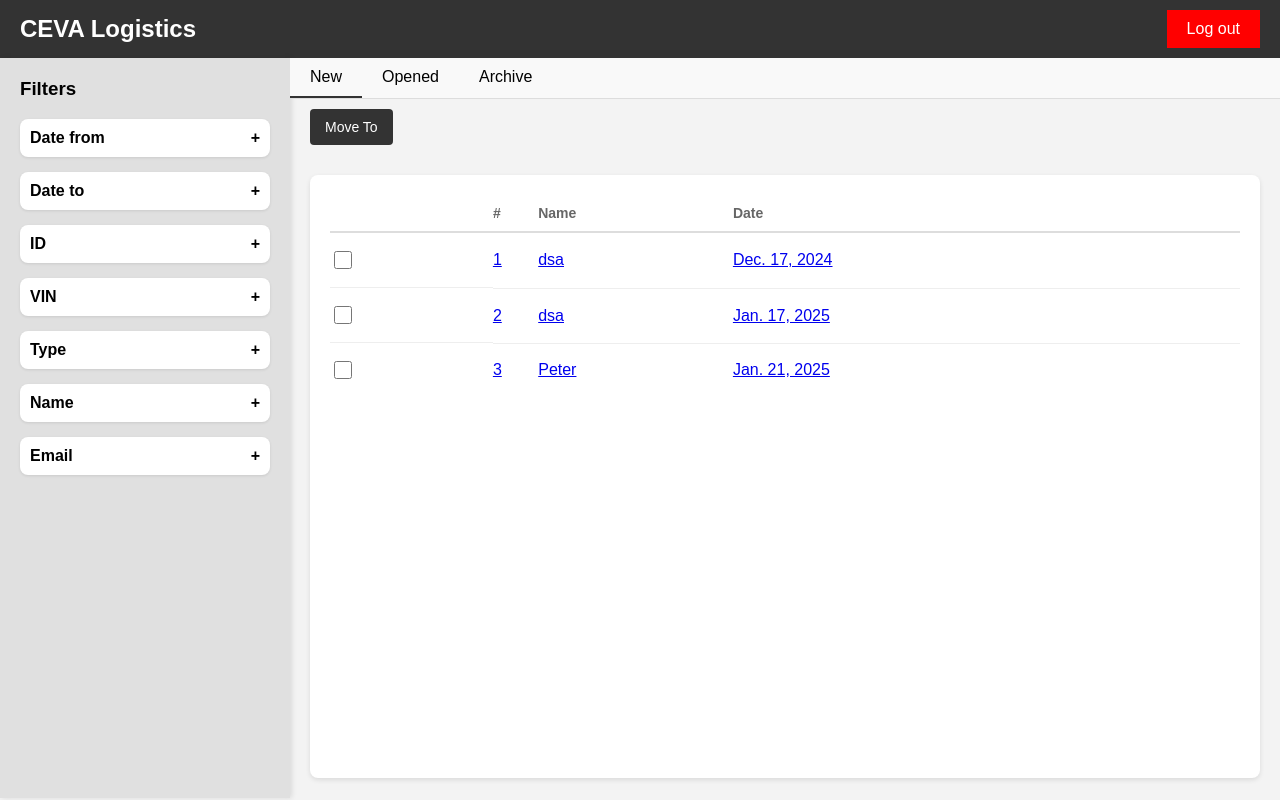
After one commit to TIS2024-FMFI/vehicle-delivery, a Django app: page /agent_dashboard in a window 1280 px wide. The commit adds this page. Run offline with Django 5.2, Linux system fonts and the light colour scheme; data comes from the database, SQL or seed files in the repository; both versions use the stored data as it was after the commit.

Commit message:
adding date field CommunicationForm, Adding agent_dashboard

```diff
--- a/VehicleDelivery/main/models.py
+++ b/VehicleDelivery/main/models.py
@@ -94,6 +94,7 @@ class CommunicationModel(models.Model):
     second_name = models.CharField(max_length=30)
     first_name = models.CharField(max_length=30)
     email = models.EmailField()
+    date = models.DateField(null=True, blank=True, default=datetime.date.today)
 
     #Poznamka
     message = models.TextField()
--- /dev/null
+++ b/VehicleDelivery/main/templates/agent_dashboard.html
@@ -0,0 +1,309 @@
+<!DOCTYPE html>
+<html lang="en">
+<head>
+    <meta charset="UTF-8">
+    <meta name="viewport" content="width=device-width, initial-scale=1.0">
+    <title>Dashboard</title>
+    <style>
+        body {
+            margin: 0;
+            font-family: Arial, sans-serif;
+            background-color: #f3f3f3;
+        }
+
+        /* Header */
+        header {
+            background-color: #333;
+            color: white;
+            padding: 10px 20px;
+            display: flex;
+            justify-content: space-between;
+            align-items: center;
+        }
+
+        header .logo {
+            font-size: 24px;
+            font-weight: bold;
+        }
+
+        header .logout {
+            background-color: red;
+            color: white;
+            border: none;
+            padding: 10px 20px;
+            cursor: pointer;
+            font-size: 16px;
+        }
+
+        /* Main layout */
+        .container {
+            display: flex;
+            height: calc(100vh - 60px);
+        }
+
+        /* Sidebar */
+        .sidebar {
+            background-color: #e0e0e0;
+            width: 250px;
+            padding: 20px;
+            box-shadow: 2px 0 5px rgba(0, 0, 0, 0.1);
+        }
+
+        .sidebar h3 {
+            margin-top: 0;
+        }
+
+        .filter-item {
+            margin-top: 15px;
+            background-color: white;
+            padding: 10px;
+            border-radius: 8px;
+            box-shadow: 0 1px 3px rgba(0, 0, 0, 0.1);
+        }
+
+        .filter-item label {
+            display: flex;
+            align-items: center;
+            cursor: pointer;
+            font-weight: bold;
+        }
+
+        .filter-item input {
+            width: 90%;
+            padding: 8px;
+            margin-top: 5px;
+            border: 1px solid #ccc;
+            border-radius: 4px;
+            display: none;
+        }
+
+        .filter-item .toggle {
+            margin-left: auto;
+            font-size: 16px;
+            cursor: pointer;
+            user-select: none;
+        }
+
+        /* Content area */
+        .content {
+            flex: 1;
+            display: flex;
+            flex-direction: column;
+        }
+
+        .tabs {
+            background-color: #f9f9f9;
+            display: flex;
+            justify-content: start;
+            border-bottom: 1px solid #ddd;
+        }
+
+        .tabs button {
+            padding: 10px 20px;
+            background-color: #f9f9f9;
+            border: none;
+            cursor: pointer;
+            font-size: 16px;
+            border-bottom: 2px solid transparent;
+            transition: border-color 0.3s;
+        }
+
+        .tabs button.active {
+            border-color: #333;
+        }
+
+        .table-container {
+            flex: 1;
+            overflow-y: auto;
+            padding: 20px;
+            background-color: white;
+            box-shadow: 0 2px 5px rgba(0, 0, 0, 0.1);
+            border-radius: 8px;
+            margin: 20px;
+            position: relative;
+        }
+
+        .table-action {
+            margin: 10px 20px;
+        }
+
+        .table-action button {
+            padding: 10px 15px;
+            background-color: #333;
+            color: white;
+            border: none;
+            border-radius: 4px;
+            cursor: pointer;
+            font-size: 14px;
+            transition: background-color 0.3s;
+        }
+
+        .table-action button:hover {
+            background-color: #555;
+        }
+
+        table {
+            width: 100%;
+            border-collapse: collapse;
+        }
+
+        table th {
+            text-align: left;
+            padding: 10px 0;
+            border-bottom: 2px solid #ddd;
+            font-size: 14px;
+            color: #666;
+        }
+
+        table td {
+            padding: 15px 0;
+            border-bottom: 1px solid #eee;
+            align-items: center;
+        }
+
+        table td:first-child {
+            display: flex;
+            align-items: center;
+        }
+
+        table td:last-child {
+            justify-content: space-between;
+        }
+
+        .checkbox {
+            margin-right: 10px;
+        }
+
+        table tr:last-child td {
+            border-bottom: none;
+        }
+
+        /* Highlight row when checkbox is checked */
+        table tr.highlight {
+            background-color: #d4f8d4;
+        }
+
+        /* Modern Checkbox Styling */
+        input[type="checkbox"] {
+            width: 18px;
+            height: 18px;
+            cursor: pointer;
+            accent-color: #333;
+        }
+    </style>
+    <script>
+        document.addEventListener('DOMContentLoaded', () => {
+            const toggles = document.querySelectorAll('.filter-item .toggle');
+
+            toggles.forEach(toggle => {
+                toggle.addEventListener('click', () => {
+                    const input = toggle.parentElement.nextElementSibling;
+                    const isVisible = input.style.display === 'block';
+                    input.style.display = isVisible ? 'none' : 'block';
+                    toggle.textContent = isVisible ? '+' : '-';
+                });
+            });
+
+            const checkboxes = document.querySelectorAll('.checkbox');
+
+            checkboxes.forEach(checkbox => {
+                checkbox.addEventListener('change', () => {
+                    const row = checkbox.closest('tr');
+                    if (checkbox.checked) {
+                        row.classList.add('highlight');
+                    } else {
+                        row.classList.remove('highlight');
+                    }
+                });
+            });
+        });
+    </script>
+</head>
+<body>
+    <header>
+        <div class="logo">CEVA Logistics</div>
+        <button class="logout">Log out</button>
+    </header>
+
+    <div class="container">
+        <!-- Sidebar -->
+        <div class="sidebar">
+            <h3>Filters</h3>
+            <div class="filter-item">
+                <label for="date-from">Date from <span class="toggle">+</span></label>
+                <input type="date" id="date-from">
+            </div>
+
+            <div class="filter-item">
+                <label for="date-to">Date to <span class="toggle">+</span></label>
+                <input type="date" id="date-to">
+            </div>
+
+            <div class="filter-item">
+                <label for="id">ID <span class="toggle">+</span></label>
+                <input type="text" id="id">
+            </div>
+
+            <div class="filter-item">
+                <label for="vin">VIN <span class="toggle">+</span></label>
+                <input type="text" id="vin">
+            </div>
+
+            <div class="filter-item">
+                <label for="type">Type <span class="toggle">+</span></label>
+                <input type="text" id="type">
+            </div>
+
+            <div class="filter-item">
+                <label for="name">Name <span class="toggle">+</span></label>
+                <input type="text" id="name">
+            </div>
+
+            <div class="filter-item">
+                <label for="email">Email <span class="toggle">+</span></label>
+                <input type="email" id="email">
+            </div>
+        </div>
+
+        <!-- Content -->
+        <div class="content">
+            <!-- Tabs -->
+            <div class="tabs">
+                <button class="active">New</button>
+                <button>Opened</button>
+                <button>Archive</button>
+            </div>
+
+            <!-- Table Action Button -->
+            <div class="table-action">
+                <button>Move To</button>
+            </div>
+
+            <!-- Table -->
+            <div class="table-container">
+                <table>
+                    <thead>
+                        <tr>
+                            <th></th>
+                            <th>#</th>
+                            <th>Name</th>
+                            <th>Date</th>
+                        </tr>
+                    </thead>
+                    <tbody>
+                        {% for entry in entries %}
+                            <tr>
+                                <td><input type="checkbox" class="checkbox"></td>
+                                <td><a href="{% url 'entry_detail' entry.id %}">{{entry.id}}</a></td>
+                                <td><a href="{% url 'entry_detail' entry.id %}">{{entry.first_name}}</a></tb>
+                                <td><a href="{% url 'entry_detail' entry.id %}">{{entry.date}}</a></td>
+                            </tr>
+                        {% endfor %}
+                        <!-- Add more rows as needed -->
+                    </tbody>
+                </table>
+            </div>
+        </div>
+    </div>
+</body>
+</html>
--- a/VehicleDelivery/main/templates/base.html
+++ b/VehicleDelivery/main/templates/base.html
@@ -23,7 +23,7 @@
                 <li><a href="{% url 'form_all' %}">Reports</a></li>
             </ul>
             <div class="navbar-login">
-                <a href="{% url 'home' %}" class="login-button">Login</a>
+                <a href="{% url 'agent_dashboard'%}" class="login-button">Login</a>
             </div>
         </nav>
     </header>
--- a/VehicleDelivery/main/templates/form_communication.html
+++ b/VehicleDelivery/main/templates/form_communication.html
@@ -26,6 +26,11 @@
                 <label for="{{ form.email.id_for_label }}">{{ form.email.label }}</label>
                 {{ form.email }}
             </div>
+            <div>
+                <label for="{{ form.date.id_for_label }}">Date</label>
+                {{ form.date }}
+            </div>
+            <div> </div>
 
             <h3 style="font-size: 24px; color: #505050; text-decoration: underline; margin-bottom: 10px;">Note</h3><h3></h3>
             <div style="grid-column: span 2;
--- a/VehicleDelivery/main/urls.py
+++ b/VehicleDelivery/main/urls.py
@@ -13,5 +13,7 @@ urlpatterns = [
     path("form_preparation/", views.form_preparation, name="form_preparation"),
     path("form_communication/", views.form_communication, name="form_communication"),
     path("form_other/", views.form_other, name="form_other"),
-    path("forms/", views.form_all, name="form_all")
+    path("forms/", views.form_all, name="form_all"),
+    path("agent_dashboard", views.agent_dashboard, name="agent_dashboard"),
+    path("entry_detail/<int:id>/", views.entry_detail, name="entry_detail")
 ]
--- a/VehicleDelivery/main/views.py
+++ b/VehicleDelivery/main/views.py
@@ -93,6 +93,17 @@ def form_preparation(request):
     return render(request, "form_preparation.html", {'form': form})
 
 
+#(shows ClaimModel entries)----------------------------------------------------------------------
+def agent_dashboard(request):
+    entries = ClaimModel.objects.all()
+    return render(request, "agent_dashboard.html", {'entries': entries})
+
+#(shows ClaimModel details)-----------------------------------------------------------------------
+def entry_detail(request, id):
+    entry = ClaimModel.objects.get(id=id)
+    return render(request, "entry_detail.html", {"entry" : entry})
+
+
 
 
 def thanks(request):
```
Also changed, not shown: VehicleDelivery/main/templates/entry_detail.html (added, +15 -0 lines), VehicleDelivery/db.sqlite3, VehicleDelivery/main/migrations/0004_communicationmodel_date.py (added), VehicleDelivery/media/Screenshot_2025-01-15_140707.png (added), VehicleDelivery/media/Screenshot_2025-01-15_140707_IoBep9I.png (added), VehicleDelivery/media/Screenshot_2025-01-15_140707_LCxKgnh.png (added), VehicleDelivery/media/Screenshot_2025-01-15_140707_tdGzygt.png (added), VehicleDelivery/media/Screenshot_2025-01-15_140707_z5TBJAZ.png (added).
